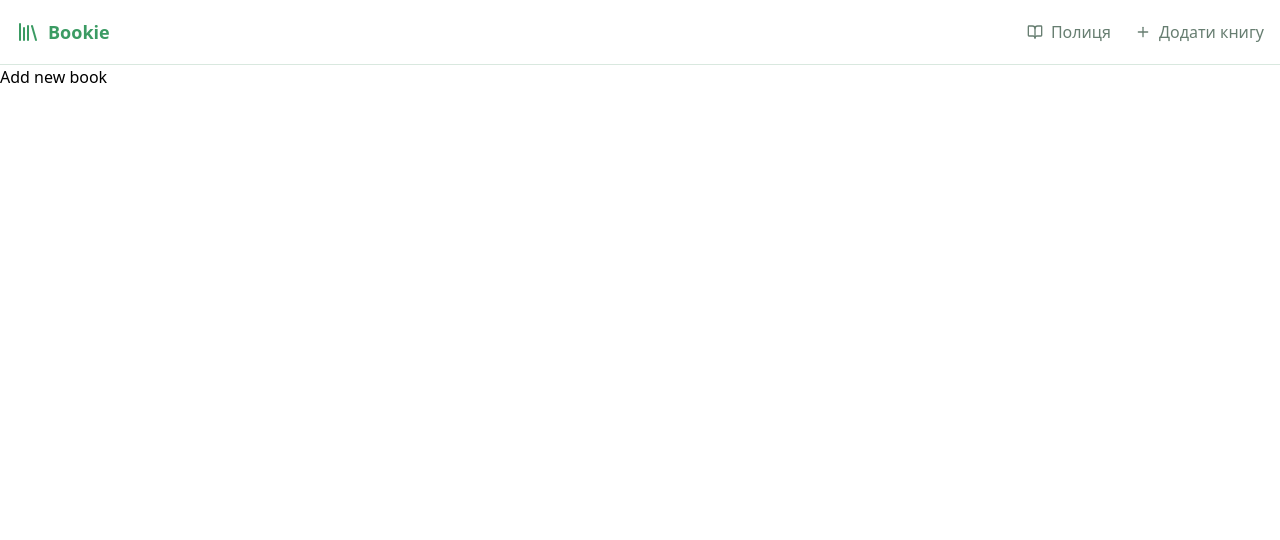
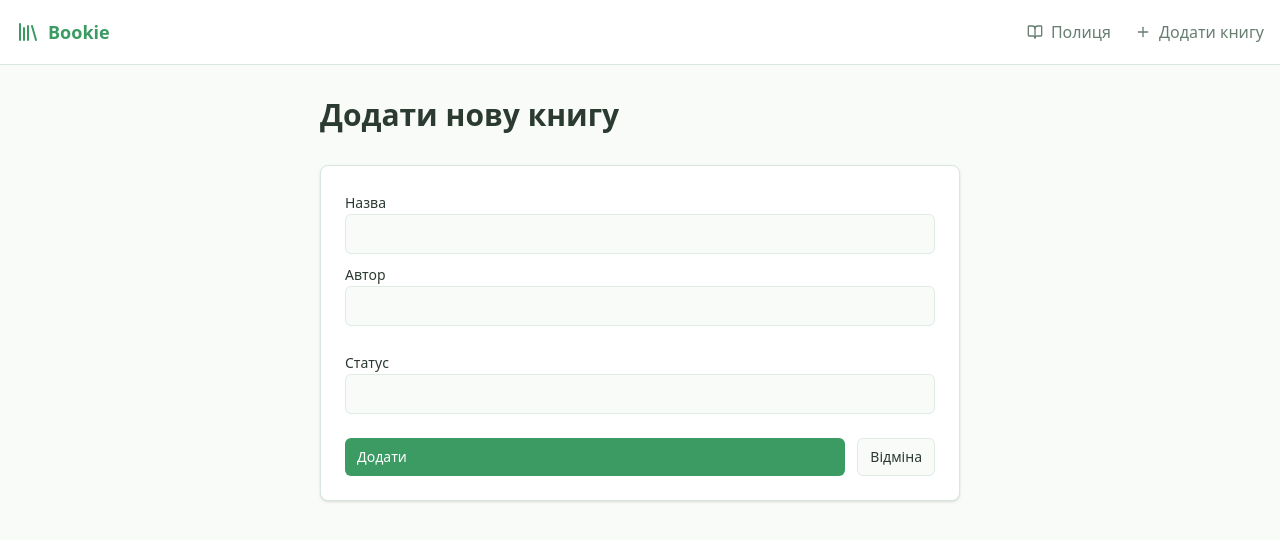
Before and after one commit to Kirilokk/bookie, a Next.js app: page /shelf/add-book in a window 1280 px wide. Shown: the top 540 px of the page. Built offline with nearby package versions, Linux system fonts and the light colour scheme.

Commit message:
Add base book form

```diff
--- a/app/globals.css
+++ b/app/globals.css
@@ -42,3 +42,13 @@
     --color-sidebar-border: hsl(220, 13%, 91%);
     --color-sidebar-ring: hsl(217.2, 91.2%, 59.8%);
   }
+
+  @layer base {
+  * {
+    @apply border-border;
+  }
+
+  body {
+    @apply bg-background text-foreground;
+  }
+}
--- a/app/shelf/add-book/page.js
+++ b/app/shelf/add-book/page.js
@@ -1,9 +1,49 @@
+'use client';
+import { useActionState } from 'react';
+import { useRouter } from 'next/navigation';
+import { addBook } from '@/lib/actions';
+import Label from '@/components/ui/label';
+import Input from '@/components/ui/input';
+import Button from '@/components/ui/button';
+
 export default function AddNewBook() {
+    const router = useRouter();
+    const [state, formAction] = useActionState(addBook, { message: null });
+
     return (
         <>
-            <div>
-                <h1>Add new book</h1>
-            </div>
+            <main className="container mx-auto px-4 py-8 max-w-2xl">
+                <h1 className="text-3xl font-bold text-foreground mb-8">Додати нову книгу</h1>
+
+                <div className='rounded-lg border bg-card text-card-foreground shadow-sm p-6'>
+                    <form action={formAction} className='space-y-6'>
+                        <div className='space-y-2'>
+                            <p>
+                                <Label htmlFor='book-name'>Назва</Label>
+
+                                <Input type="text" name="book-name"/>
+                            </p>
+                            <p>
+                                <Label htmlFor='book-author'>Автор</Label>
+                                <Input type="text" name="book-author"/>
+                            </p>
+                        </div>
+                        <p>
+                            <Label htmlFor='book-status'>Статус</Label>
+                            <Input type="text" name="book-status"/>
+                        </p>
+                        {state.message && <p>{state.message}</p>}
+                        <div className='flex gap-3'>
+                            <Button className='flex-1' type='submit'>Додати</Button>
+                            <Button
+                                variant='outline'
+                                type='button'
+                                onClick={() => {router.push('/shelf');}}
+                                >Відміна</Button>
+                        </div>
+                    </form>
+                </div>
+            </main>
         </>
     );
 }
--- /dev/null
+++ b/components/ui/button.js
@@ -0,0 +1,19 @@
+export default function Button({ type, className, children, variant = "default", ...props }) {
+    const base = "inline-flex items-center rounded-md px-3 py-2 text-sm font-medium disabled:pointer-events-none disabled:opacity-50";
+
+    const variants = {
+        default: "bg-primary text-primary-foreground hover:bg-primary/90",
+        outline: "border border-input bg-background hover:bg-accent hover:text-accent-foreground",
+    }
+
+    const variantClass = variants[variant] || variants["default"];
+
+    return <>
+        <button
+            type={type}
+            className={`${className} ${base} ${variantClass} `}
+            {...props}>
+            {children}
+        </button>
+    </>
+}
--- /dev/null
+++ b/components/ui/input.js
@@ -0,0 +1,10 @@
+export default function Input({ type, name }) {
+    return <input
+        type={type}
+        id={name}
+        name={name}
+        required
+        className='"flex h-10 w-full rounded-md border border-input bg-background px-3 py-2 text-base ring-offset-background file:border-0 file:bg-transparent file:text-sm file:font-medium file:text-foreground placeholder:text-muted-foreground focus-visible:outline-none focus-visible:ring-2 focus-visible:ring-ring focus-visible:ring-offset-2 disabled:cursor-not-allowed disabled:opacity-50 md:text-sm'
+    >
+    </input>;
+}
--- /dev/null
+++ b/components/ui/label.js
@@ -0,0 +1,5 @@
+export default function Label({ children, htmlFor }) {
+    return <label htmlFor={htmlFor} className='text-sm font-medium leading-none peer-disabled:cursor-not-allowed peer-disabled:opacity-70'>
+        {children}
+        </label>;
+}
--- /dev/null
+++ b/lib/actions.js
@@ -0,0 +1,8 @@
+'use server'
+
+
+export async function addBook(data) {
+    console.log('Adding book:', data);
+
+    return { message: 'Книга успішно додана!' };
+}
```
